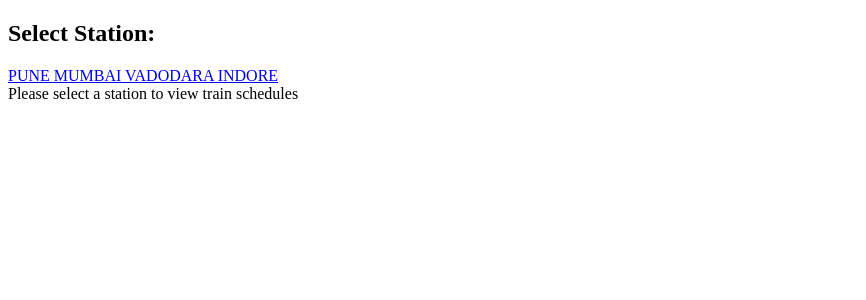
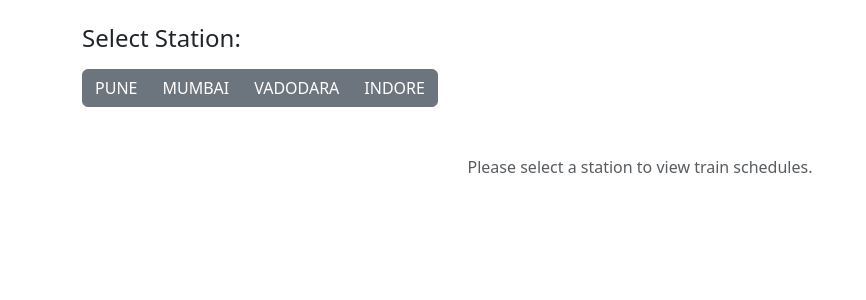
Before and after one commit to nitishprajapati5/DSA_Project_Nitish_Prajapati, a Django app: page / in a window 1280 px wide. Shown: the top 300 px of the page, without its empty margins (0-866 px from the left). Run offline with Django 5.2, Linux system fonts and the light colour scheme; data comes from the database, SQL or seed files in the repository; both versions use the stored data as it was after the commit.

Commit message:
Train Scheduler added Bootstrap Changes

```diff
--- a/train_scheduler/templates/train_scheduler/base.html
+++ b/train_scheduler/templates/train_scheduler/base.html
@@ -1,19 +1,32 @@
+{% load static %}
+
 <!DOCTYPE html>
 <html lang="en">
 <head>
     <meta charset="UTF-8">
     <meta name="viewport" content="width=device-width, initial-scale=1.0">
-    <title>Train Logs</title>
+    <title>{% block title %}Train Scheduler{% endblock %}</title>
+
+    <!-- Add Bootstrap CSS CDN -->
+    <link href="https://cdn.jsdelivr.net/npm/bootstrap@5.3.3/dist/css/bootstrap.min.css" rel="stylesheet">
+
+    <!-- Your custom CSS (optional) -->
+    <!-- <link rel="stylesheet" href="{% static 'css/styles.css' %}"> -->
+
+    <!-- Add any additional meta or custom links -->
+    {% block extra_head %}{% endblock %}
 </head>
 <body>
+    <!-- Your page content here -->
+    {% block content %}{% endblock %}
 
-{% block title %}
+    <!-- Add Bootstrap JS and Popper.js (required for some Bootstrap components) -->
+    <script src="https://cdn.jsdelivr.net/npm/@popperjs/core@2.11.6/dist/umd/popper.min.js"></script>
+    <script src="https://cdn.jsdelivr.net/npm/bootstrap@5.3.3/dist/js/bootstrap.min.js"></script>
 
-{% endblock %}
+    <!-- Your custom JavaScript (optional) -->
+    <!-- <script src="{% static 'js/scripts.js' %}"></script> -->
 
-{% block content %}
-
-{% endblock %}
-
+    {% block extra_scripts %}{% endblock %}
 </body>
 </html>
--- a/train_scheduler/templates/train_scheduler/train_board.html
+++ b/train_scheduler/templates/train_scheduler/train_board.html
@@ -1,15 +1,14 @@
-<!-- templates/train_scheduler/train_board.html -->
 {% extends "train_scheduler/base.html" %}
 
 {% block content %}
-<div class="container mx-auto px-4 py-8">
+<div class="container my-4">
     <!-- Station Selection -->
-    <div class="mb-8">
-        <h2 class="text-xl font-bold mb-4">Select Station:</h2>
-        <div class="flex space-x-4">
+    <div class="mb-4">
+        <h2 class="h4 mb-3">Select Station:</h2>
+        <div class="btn-group">
             {% for station in stations %}
             <a href="{% url 'station_board' station.code %}"
-               class="px-4 py-2 rounded {% if selected_station == station %}bg-blue-600 text-white{% else %}bg-gray-200 hover:bg-gray-300{% endif %}">
+               class="btn {% if selected_station == station %}btn-primary{% else %}btn-secondary{% endif %}">
                 {{ station.name }}
             </a>
             {% endfor %}
@@ -17,70 +16,71 @@
     </div>
 
     {% if selected_station %}
-    <div class="grid grid-cols-1 lg:grid-cols-2 gap-8">
+    <div class="row g-4">
         <!-- Upcoming Trains -->
-        <div class="bg-white rounded-lg shadow-lg p-6">
-            <h2 class="text-2xl font-bold mb-4">Upcoming Trains</h2>
-            <div class="overflow-x-auto">
-                <table class="min-w-full">
-                    <thead>
-                        <tr class="bg-gray-100">
-                            <th class="px-4 py-2">Train</th>
-                            <th class="px-4 py-2">Type</th>
-                            <th class="px-4 py-2">Platform</th>
-                            <th class="px-4 py-2">Arrival</th>
-                            <th class="px-4 py-2">Status</th>
-                            <th class="px-4 py-2">Actions</th>
+        <div class="col-12 col-lg-6">
+            <div class="card shadow-sm">
+                <div class="card-body">
+                    <h2 class="h5 card-title">Upcoming Trains</h2>
+                    <div class="table-responsive">
+                        <table class="table table-bordered table-striped">
+                            <thead class="table-light">
+                                <tr>
+                                    <th>Train</th>
+                                    <th>Type</th>
+                                    <th>Platform</th>
+                                    <th>Arrival</th>
+                                    <th>Status</th>
+                                    <th>Actions</th>
                                 </tr>
                             </thead>
                             <tbody>
                                 {% for train in upcoming_trains %}
-                        <tr class="{% cycle 'bg-white' 'bg-gray-50' %}">
-                            <td class="px-4 py-2">
-                                <div class="font-bold">{{ train.train_number }}</div>
-                                <div class="text-sm text-gray-600">{{ train.name }}</div>
+                                <tr>
+                                    <td>
+                                        <div class="fw-bold">{{ train.train_number }}</div>
+                                        <div class="text-muted">{{ train.name }}</div>
                                     </td>
-                            <td class="px-4 py-2">
-                                <span class="px-2 py-1 rounded-full text-sm
-                                    {% if train.train_type == 'EXPRESS' %}bg-green-100 text-green-800
-                                    {% elif train.train_type == 'PASSENGER' %}bg-blue-100 text-blue-800
-                                    {% else %}bg-yellow-100 text-yellow-800{% endif %}">
+                                    <td>
+                                        <span class="badge
+                                            {% if train.train_type == 'EXPRESS' %}bg-success
+                                            {% elif train.train_type == 'PASSENGER' %}bg-primary
+                                            {% else %}bg-warning{% endif %}">
                                             {{ train.get_train_type_display }}
                                         </span>
                                     </td>
-                            <td class="px-4 py-2">{{ train.platform }}</td>
-                            <td class="px-4 py-2">
+                                    <td>{{ train.platform }}</td>
+                                    <td>
                                         {{ train.scheduled_arrival|date:"H:i" }}
                                         {% if train.delay_minutes > 0 %}
-                                <div class="text-red-600 text-sm">+{{ train.delay_minutes }}min</div>
+                                        <div class="text-danger small">+{{ train.delay_minutes }}min</div>
                                         {% endif %}
                                     </td>
-                            <td class="px-4 py-2">
-                                <span class="px-2 py-1 rounded-full text-sm
-                                    {% if train.status == 'SCHEDULED' %}bg-gray-100 text-gray-800
-                                    {% elif train.status == 'ARRIVING' %}bg-blue-100 text-blue-800
-                                    {% elif train.status == 'AT_STATION' %}bg-green-100 text-green-800
-                                    {% elif train.status == 'DELAYED' %}bg-red-100 text-red-800
-                                    {% endif %}">
+                                    <td>
+                                        <span class="badge
+                                            {% if train.status == 'SCHEDULED' %}bg-secondary
+                                            {% elif train.status == 'ARRIVING' %}bg-info
+                                            {% elif train.status == 'AT_STATION' %}bg-success
+                                            {% elif train.status == 'DELAYED' %}bg-danger{% endif %}">
                                             {{ train.get_status_display }}
                                         </span>
                                     </td>
-                            <td class="px-4 py-2">
-                                <form method="post" action="{% url 'update_train_status' train.id %}" class="inline">
+                                    <td>
+                                        <form method="post" action="{% url 'update_train_status' train.id %}" class="d-inline">
                                             {% csrf_token %}
                                             {% if train.status == 'SCHEDULED' %}
                                             <button type="submit" name="status" value="ARRIVING"
-                                            class="bg-blue-500 text-white px-2 py-1 rounded text-sm">
+                                                    class="btn btn-info btn-sm">
                                                 Mark Arriving
                                             </button>
                                             {% elif train.status == 'ARRIVING' %}
                                             <button type="submit" name="status" value="AT_STATION"
-                                            class="bg-green-500 text-white px-2 py-1 rounded text-sm">
+                                                    class="btn btn-success btn-sm">
                                                 At Station
                                             </button>
                                             {% elif train.status == 'AT_STATION' %}
                                             <button type="submit" name="status" value="DEPARTED"
-                                            class="bg-purple-500 text-white px-2 py-1 rounded text-sm">
+                                                    class="btn btn-warning btn-sm">
                                                 Mark Departed
                                             </button>
                                             {% endif %}
@@ -89,7 +89,7 @@
                                 </tr>
                                 {% empty %}
                                 <tr>
-                            <td colspan="6" class="px-4 py-4 text-center text-gray-500">
+                                    <td colspan="6" class="text-center text-muted">
                                         No upcoming trains scheduled
                                     </td>
                                 </tr>
@@ -98,49 +98,53 @@
                         </table>
                     </div>
                 </div>
+            </div>
+        </div>
 
         <!-- Departed Trains -->
-        <div class="bg-white rounded-lg shadow-lg p-6">
-            <h2 class="text-2xl font-bold mb-4">Recently Departed</h2>
-            <div class="overflow-x-auto">
-                <table class="min-w-full">
-                    <thead>
-                        <tr class="bg-gray-100">
-                            <th class="px-4 py-2">Train</th>
-                            <th class="px-4 py-2">Type</th>
-                            <th class="px-4 py-2">Platform</th>
-                            <th class="px-4 py-2">Departure</th>
-                            <th class="px-4 py-2">Delay</th>
+        <div class="col-12 col-lg-6">
+            <div class="card shadow-sm">
+                <div class="card-body">
+                    <h2 class="h5 card-title">Recently Departed</h2>
+                    <div class="table-responsive">
+                        <table class="table table-bordered table-striped">
+                            <thead class="table-light">
+                                <tr>
+                                    <th>Train</th>
+                                    <th>Type</th>
+                                    <th>Platform</th>
+                                    <th>Departure</th>
+                                    <th>Delay</th>
                                 </tr>
                             </thead>
                             <tbody>
                                 {% for train in departed_trains %}
-                        <tr class="{% cycle 'bg-white' 'bg-gray-50' %}">
-                            <td class="px-4 py-2">
-                                <div class="font-bold">{{ train.train_number }}</div>
-                                <div class="text-sm text-gray-600">{{ train.name }}</div>
+                                <tr>
+                                    <td>
+                                        <div class="fw-bold">{{ train.train_number }}</div>
+                                        <div class="text-muted">{{ train.name }}</div>
                                     </td>
-                            <td class="px-4 py-2">
-                                <span class="px-2 py-1 rounded-full text-sm
-                                    {% if train.train_type == 'EXPRESS' %}bg-green-100 text-green-800
-                                    {% elif train.train_type == 'PASSENGER' %}bg-blue-100 text-blue-800
-                                    {% else %}bg-yellow-100 text-yellow-800{% endif %}">
+                                    <td>
+                                        <span class="badge
+                                            {% if train.train_type == 'EXPRESS' %}bg-success
+                                            {% elif train.train_type == 'PASSENGER' %}bg-primary
+                                            {% else %}bg-warning{% endif %}">
                                             {{ train.get_train_type_display }}
                                         </span>
                                     </td>
-                            <td class="px-4 py-2">{{ train.platform }}</td>
-                            <td class="px-4 py-2">{{ train.actual_departure|date:"H:i" }}</td>
-                            <td class="px-4 py-2">
+                                    <td>{{ train.platform }}</td>
+                                    <td>{{ train.actual_departure|date:"H:i" }}</td>
+                                    <td>
                                         {% if train.delay_minutes > 0 %}
-                                <span class="text-red-600">+{{ train.delay_minutes }}min</span>
+                                        <span class="text-danger">+{{ train.delay_minutes }}min</span>
                                         {% else %}
-                                <span class="text-green-600">On time</span>
+                                        <span class="text-success">On time</span>
                                         {% endif %}
                                     </td>
                                 </tr>
                                 {% empty %}
                                 <tr>
-                            <td colspan="5" class="px-4 py-4 text-center text-gray-500">
+                                    <td colspan="5" class="text-center text-muted">
                                         No departed trains
                                     </td>
                                 </tr>
@@ -150,14 +154,16 @@
                     </div>
                 </div>
             </div>
+        </div>
+    </div>
     {% else %}
-    <div class="text-center text-gray-500 py-8">
-        Please select a station to view train schedules
+    <div class="text-center text-muted py-4">
+        Please select a station to view train schedules.
     </div>
     {% endif %}
 </div>
 
-<!-- Add this at the end of your template for auto-refresh -->
+<!-- Auto-refresh script -->
 <script>
     function refreshBoard() {
         location.reload();
```
Also changed, not shown: db.sqlite3. Lines whose indentation alone changed are shown as unchanged.
